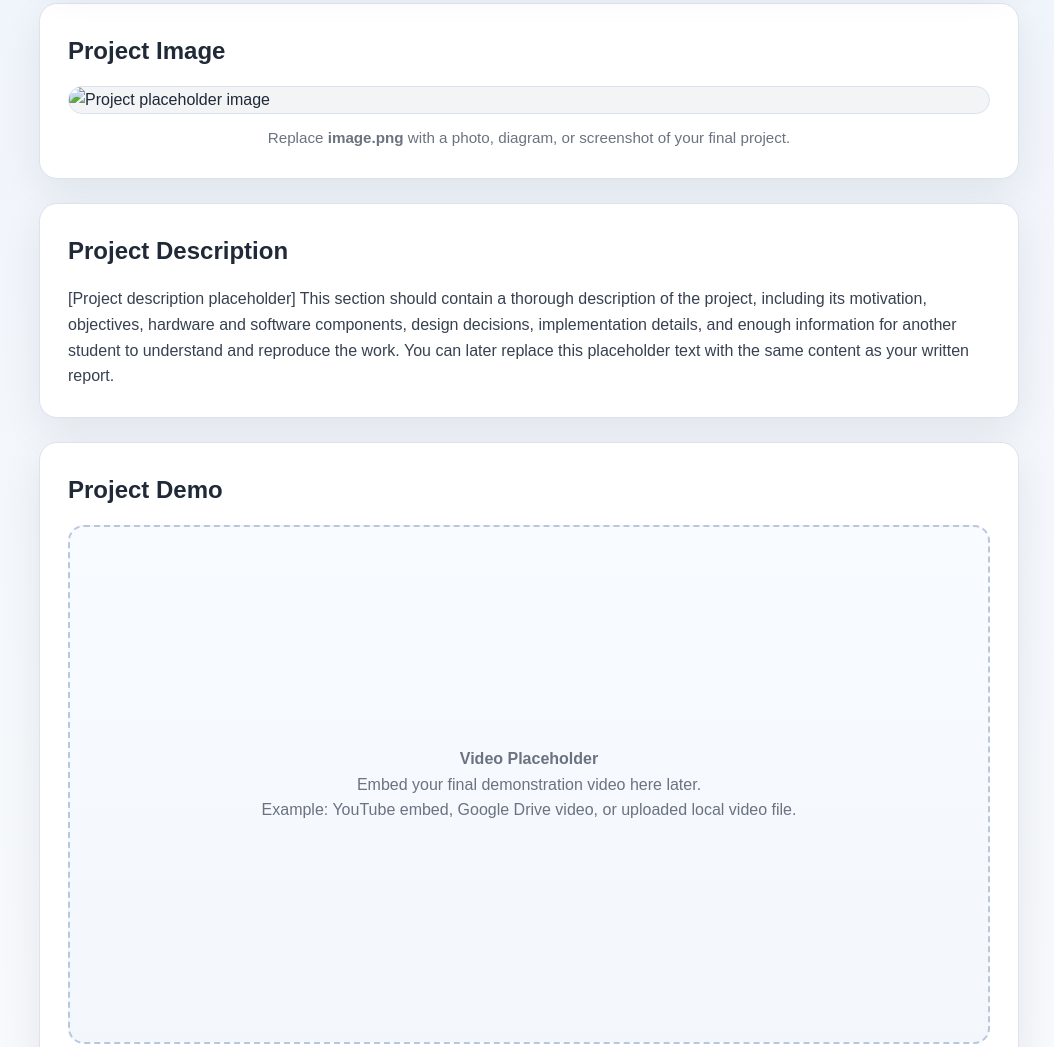
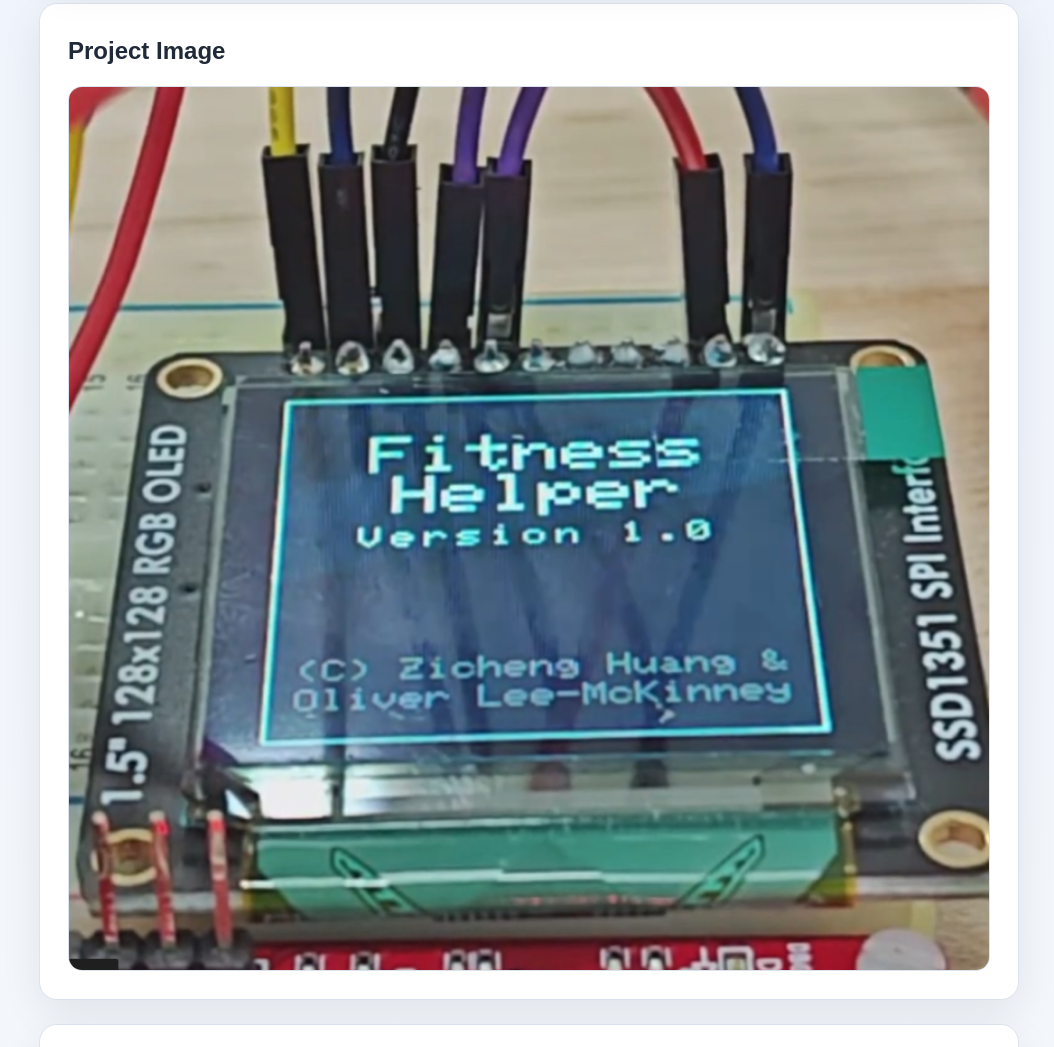
Before and after one commit to ol137/eec-172-final-project, a plain HTML site: page index.html in a window 1280 px wide. Shown: the part 345-1392 px from the top of the page, without its empty margins (111-1165 px from the left). Drawn offline with Linux system fonts and the light colour scheme.

Commit message:
Add files via upload

```diff
--- a/index.html
+++ b/index.html
@@ -166,29 +166,34 @@
 
     <section class="section">
       <h2>Project Image</h2>
-      <img src="image.png" alt="Project placeholder image" class="project-image" />
-      <div class="image-caption">Replace <strong>image.png</strong> with a photo, diagram, or screenshot of your final project.</div>
+      <img src="menu.png" alt="Project placeholder image" class="project-image" />
+
+
     </section>
 
     <section class="section">
       <h2>Project Description</h2>
       <p>
-        [Project description placeholder] This section should contain a thorough description of the project,
-        including its motivation, objectives, hardware and software components, design decisions,
-        implementation details, and enough information for another student to understand and reproduce the work.
-        You can later replace this placeholder text with the same content as your written report.
+        Our project is a wearable workout assistant that helps users maintain proper exercise form while tracking their workout progress. The device evaluates whether a user performs an exercise correctly and only advances progress through a set when the required form conditions are met. <br><br>
+The system is built around a CC3200 microcontroller and uses multiple sensors to monitor movement. An accelerometer tracks body posture, while an ultrasonic distance sensor measures motion such as push-up depth or stability during planks. The microcontroller processes this sensor data and provides real-time feedback through an OLED display and a buzzer. Users navigate the device’s menu using an infrared TV remote, allowing them to select workouts and view progress on the OLED screen. After completing a workout, the system uploads the session summary to AWS DynamoDB and automatically sends the results to the user via email. The device can also display basic statistics, such as the total calories burned over a week.<br><br>
+Overall, the system combines wearable sensing, embedded processing, and cloud connectivity to help users exercise with better form while keeping track of their fitness activity.
+
+
       </p>
     </section>
 
     <section class="section">
       <h2>Project Demo</h2>
-      <div class="placeholder-box video-box">
-        <div>
-          <strong>Video Placeholder</strong><br />
-          Embed your final demonstration video here later.<br />
-          Example: YouTube embed, Google Drive video, or uploaded local video file.
-        </div>
-      </div>
+
+      <iframe
+      width="100%"
+      height="500"
+      src="https://www.youtube.com/embed/y4uIQ3L7WYg"
+      title="Project Demo"
+      frameborder="0"
+      allowfullscreen>
+    </iframe>
+
     </section>
 
     <footer>
```
Also changed, not shown: menu.png (added).
